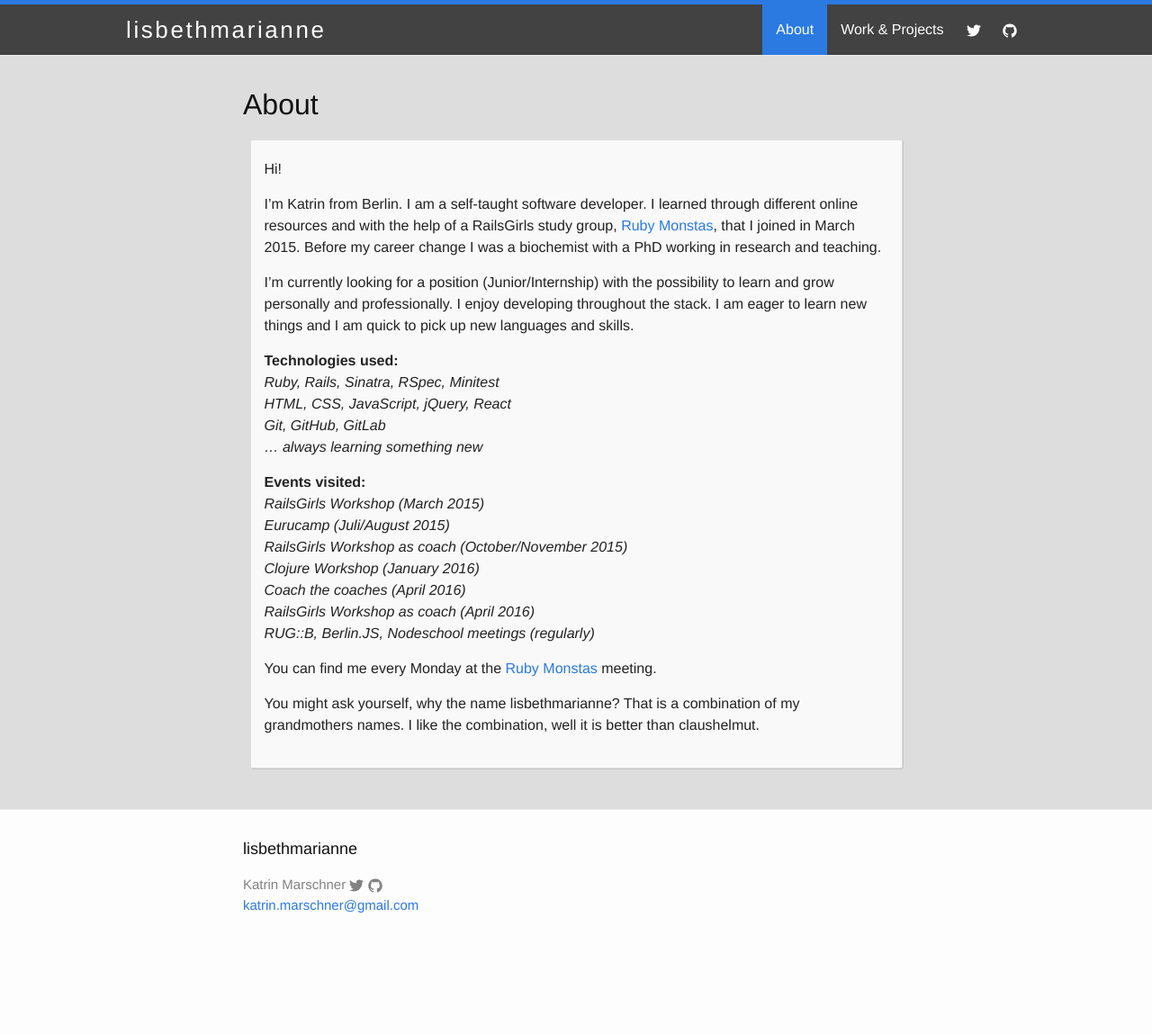
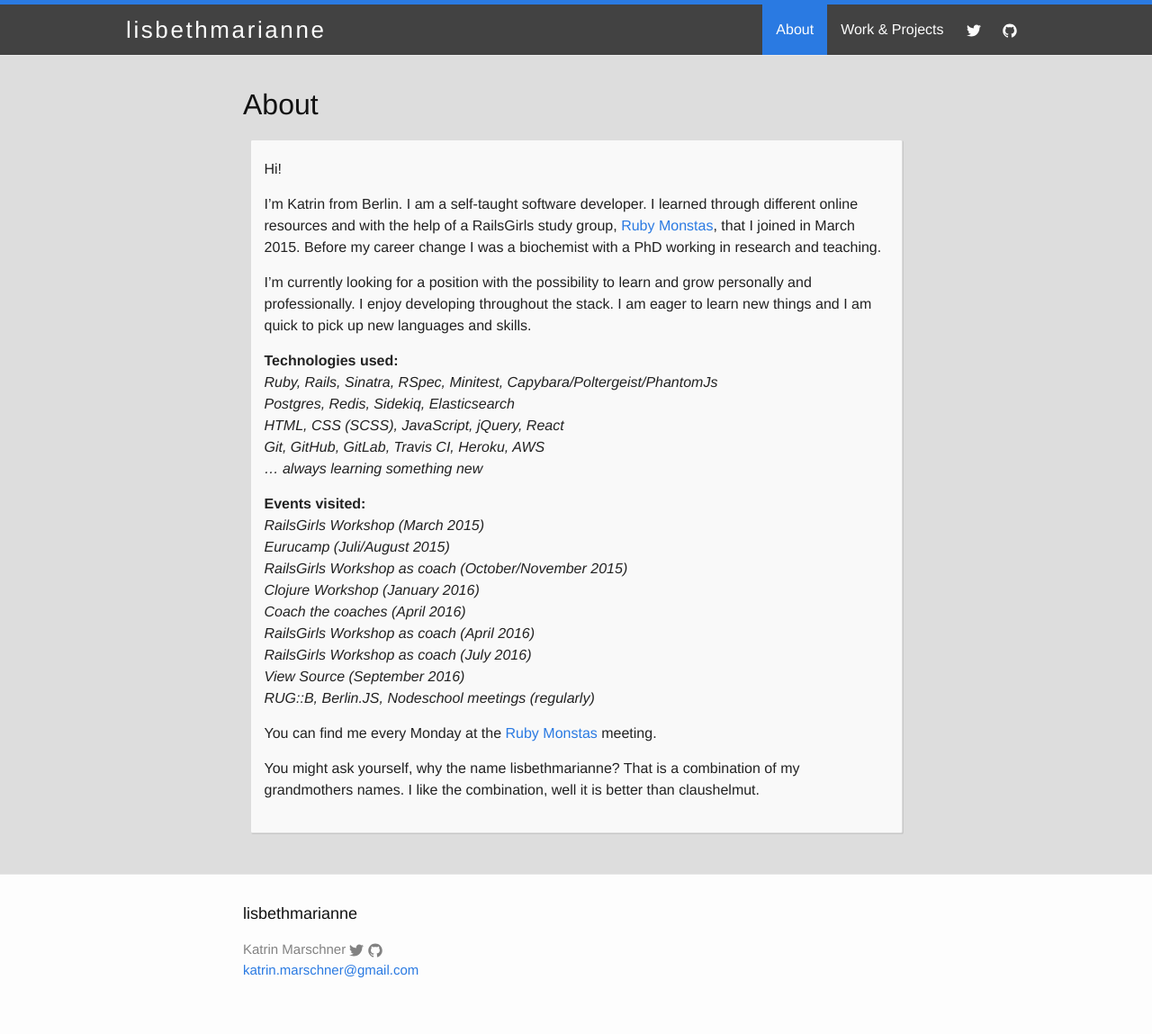
Before and after one commit to lisbethmarianne/lisbethmarianne.github.io, a Jekyll site: the page built from about.md, in a window 1280 px wide. Shown: the whole page at 90% size. Built offline with Jekyll 4.4.1, drawn with Linux system fonts in a browser that asks for light colours; before the commit the page ends 1077 px from its top, so only the background shows below that.

Commit message:
some edits to about page

```diff
--- a/about.md
+++ b/about.md
@@ -9,12 +9,13 @@ Hi!
 I'm Katrin from Berlin. I am a self-taught software developer. I learned through different online resources and with the help of a RailsGirls study group, [Ruby Monstas](http://rubymonstas.org/), that I joined in March 2015.
 Before my career change I was a biochemist with a PhD working in research and teaching.
 
-I'm currently looking for a position (Junior/Internship) with the possibility to learn and grow personally and professionally. I enjoy developing throughout the stack. I am eager to learn new things and I am quick to pick up new languages and skills.
+I'm currently looking for a position with the possibility to learn and grow personally and professionally. I enjoy developing throughout the stack. I am eager to learn new things and I am quick to pick up new languages and skills.
 
 **Technologies used:**\\
-*Ruby, Rails, Sinatra, RSpec, Minitest\\
-HTML, CSS, JavaScript, jQuery, React\\
-Git, GitHub, GitLab\\
+*Ruby, Rails, Sinatra, RSpec, Minitest, Capybara/Poltergeist/PhantomJs\\
+Postgres, Redis, Sidekiq, Elasticsearch\\
+HTML, CSS (SCSS), JavaScript, jQuery, React\\
+Git, GitHub, GitLab, Travis CI, Heroku, AWS\\
 ... always learning something new*
 
 **Events visited:**\\
@@ -24,6 +25,8 @@ RailsGirls Workshop as coach (October/November 2015)\\
 Clojure Workshop (January 2016)\\
 Coach the coaches (April 2016) \\
 RailsGirls Workshop as coach (April 2016)\\
+RailsGirls Workshop as coach (July 2016)\\
+View Source (September 2016)\\
 RUG::B, Berlin.JS, Nodeschool meetings (regularly)*
 
 You can find me every Monday at the [Ruby Monstas](http://rubymonstas.org/) meeting.
```
